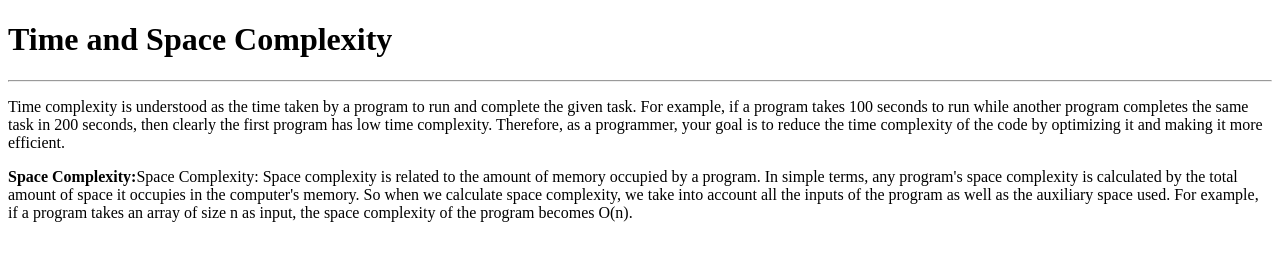
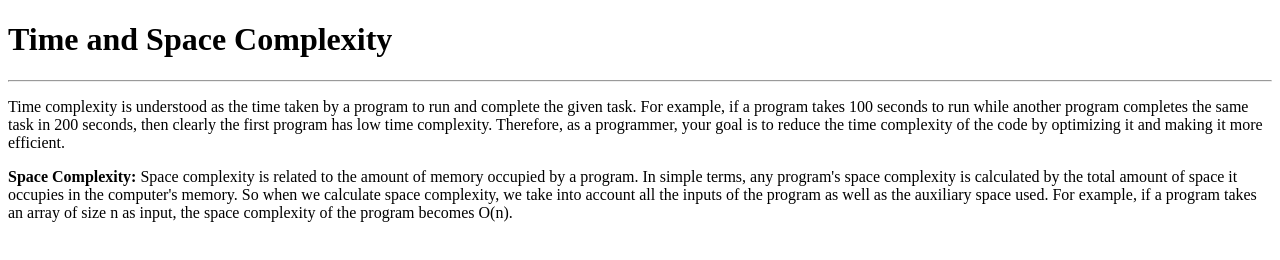
Before and after one commit to acciojob/time-and-space-complexity-shraddha2903, a website: page main.html in a window 1280 px wide. Drawn offline with Linux system fonts and the light colour scheme.

Commit message:
created a submission

```diff
--- a/main.html
+++ b/main.html
@@ -11,7 +11,7 @@
 	<div>
 	<h1>Time and Space Complexity</h1><hr>
 	<p>Time complexity is understood as the time taken by a program to run and complete the given task. For example, if a program takes 100 seconds to run while another program completes the same task in 200 seconds, then clearly the first program has low time complexity. Therefore, as a programmer, your goal is to reduce the time complexity of the code by optimizing it and making it more efficient.</p>
-	<p><b>Space Complexity:</b>Space Complexity: Space complexity is related to the amount of memory occupied by a program. In simple terms, any program's space complexity is calculated by the total amount of space it occupies in the computer's memory. So when we calculate space complexity, we take into account all the inputs of the program as well as the auxiliary space used. For example, if a program takes an array of size n as input, the space complexity of the program becomes O(n).</p>
+	<p><b>Space Complexity:</b> Space complexity is related to the amount of memory occupied by a program. In simple terms, any program's space complexity is calculated by the total amount of space it occupies in the computer's memory. So when we calculate space complexity, we take into account all the inputs of the program as well as the auxiliary space used. For example, if a program takes an array of size n as input, the space complexity of the program becomes O(n).</p>
 	</div>
     <script type="text/javascript" src="./script.js">
 </script>
```
